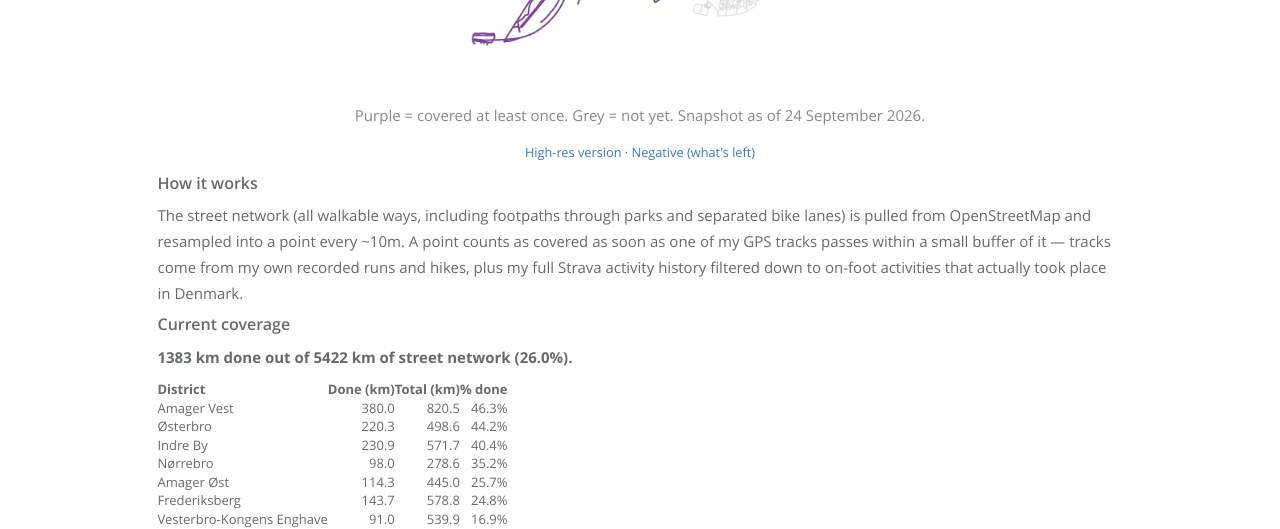
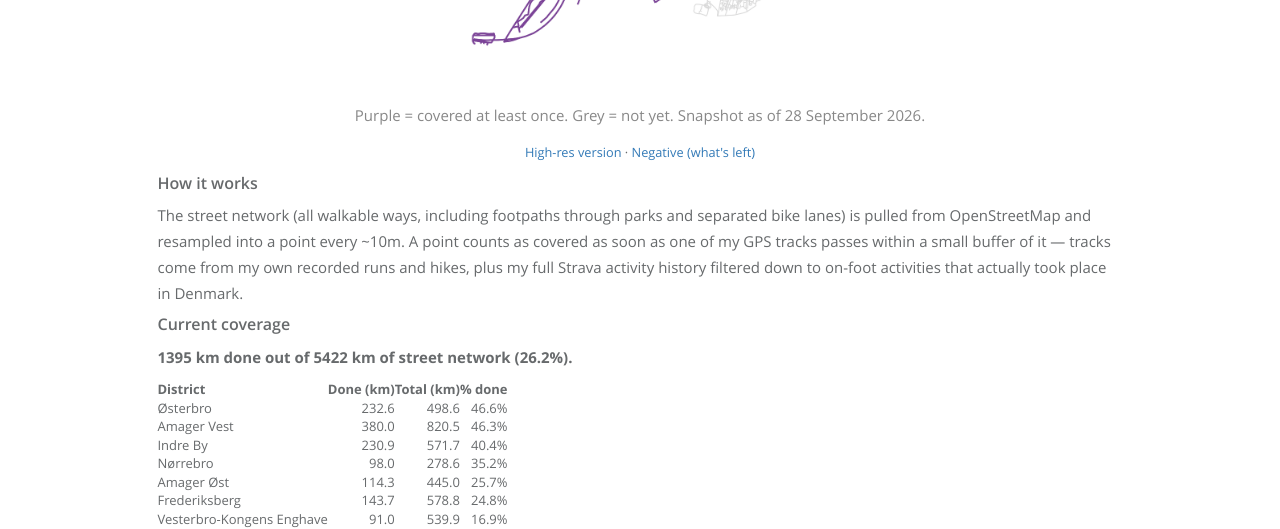
Before and after one commit to ClemAntarctica/ClemAntarctica.github.io, a Jekyll site: the page built from ES_CPH.md, in a window 1280 px wide and 900 px high, scrolled down 1397 px. Shown: the part 155-684 px from the top of the window. Built offline with Jekyll 4.4.1, drawn with Linux system fonts in a browser that asks for light colours; comment, search, counter and statistics services are not loaded.

Commit message:
ES CPH stat update 28 sep 2026

```diff
--- a/ES_CPH.md
+++ b/ES_CPH.md
@@ -14,7 +14,7 @@ Inspired by the "every street" mapping challenge, this project tracks exactly wh
 
 <img src="{{ "/static/assets/img/landing/es_cph_coverage.png" | prepend: site.baseurl }}" width="100%">
 
-<p class="text-center text-muted">Purple = covered at least once. Grey = not yet. Snapshot as of 24 September 2026.</p>
+<p class="text-center text-muted">Purple = covered at least once. Grey = not yet. Snapshot as of 28 September 2026.</p>
 
 <p class="text-center"><small><a href="{{ "/static/assets/img/landing/es_cph_coverage_HR.png" | prepend: site.baseurl }}">High-res version</a> &middot; <a href="{{ "/static/assets/img/landing/es_cph_coverage_negative.png" | prepend: site.baseurl }}">Negative (what's left)</a></small></p>
 
@@ -24,12 +24,12 @@ The street network (all walkable ways, including footpaths through parks and sep
 
 ### Current coverage
 
-**1383 km done out of 5422 km of street network (26.0%).**
+**1395 km done out of 5422 km of street network (26.2%).**
 
 | District | Done (km) | Total (km) | % done |
 |---|---:|---:|---:|
+| Østerbro | 232.6 | 498.6 | 46.6% |
 | Amager Vest | 380.0 | 820.5 | 46.3% |
-| Østerbro | 220.3 | 498.6 | 44.2% |
 | Indre By | 230.9 | 571.7 | 40.4% |
 | Nørrebro | 98.0 | 278.6 | 35.2% |
 | Amager Øst | 114.3 | 445.0 | 25.7% |
```
Also changed, not shown: static/assets/img/landing/es_cph_coverage.png, static/assets/img/landing/es_cph_coverage_negative.png, 1 other file.
